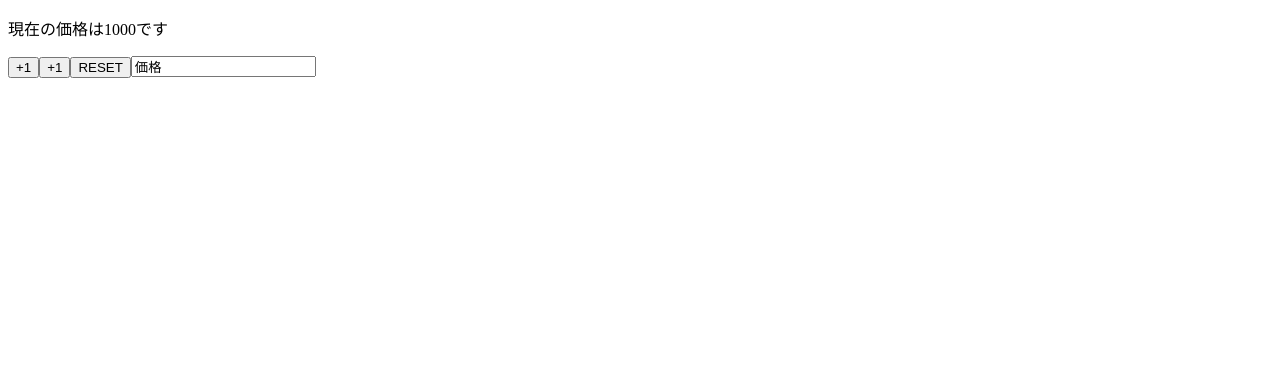
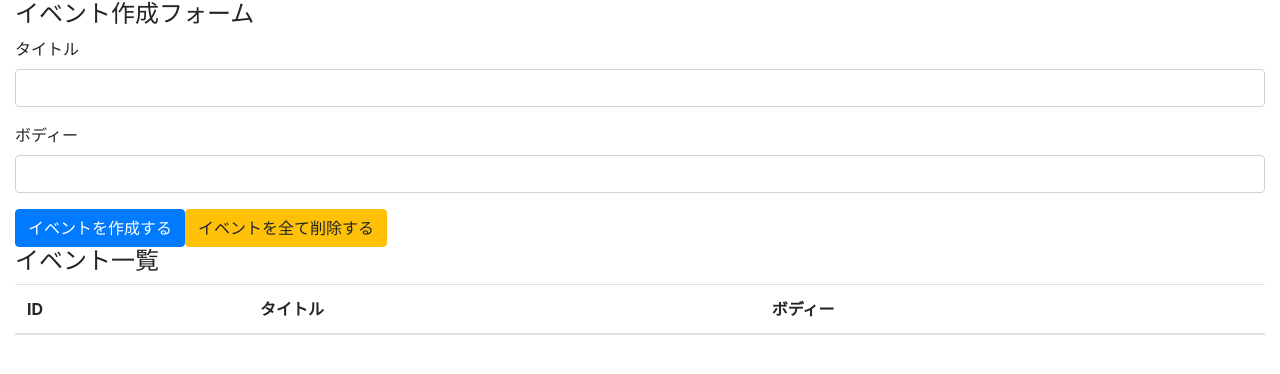
Before and after one commit to TakuoIshida/react_hooks, a React (Create React App) app: page / in a window 1280 px wide. Shown: the top 374 px of the page. Built offline with nearby package versions, Linux system fonts and the light colour scheme.

Commit message:
bootstrap attavhed

```diff
--- a/package.json
+++ b/package.json
@@ -6,6 +6,7 @@
     "@testing-library/jest-dom": "^4.2.4",
     "@testing-library/react": "^9.5.0",
     "@testing-library/user-event": "^7.2.1",
+    "bootstrap": "^4.4.1",
     "react": "^16.13.1",
     "react-dom": "^16.13.1",
     "react-scripts": "3.4.1"
--- a/src/App.js
+++ /dev/null
@@ -1,27 +0,0 @@
-import React, { useState } from 'react';
-
-const App = props => {
-  const [name, setName] = useState(props.name)
-  const [price, setPrice] = useState(props.price)
-
-  const reset = () => {
-    setName(props.name)
-    setPrice(props.price)
-  }
-  return (
-    <>
-      <p>現在の{name}は{price}です</p>
-      <button onClick={() => setPrice(price + 1)}> +1</button>
-      <button onClick={() => setPrice(price - 1)}> +1</button>
-      <button onClick={reset}>RESET</button>
-      <input value={name} onChange={(e) => setName(e.target.value)} />
-    </>
-  )
-}
-
-App.defaultProps = {
-  name: '価格',
-  price: 1000
-}
-
-export default App
--- /dev/null
+++ b/src/component/App.js
@@ -0,0 +1,38 @@
+import React, { useState } from 'react'
+import 'bootstrap/dist/css/bootstrap.min.css'
+const App = props => {
+  return (
+    <div className="container-fluid">
+      <h4>イベント作成フォーム</h4>
+      <form>
+        <div className="form-group">
+        <label htmlFor="formEventTitle">タイトル</label>
+        <input className="form-control" id="formEventTitle"></input>
+        </div>
+        <div className="form-group">
+        <label htmlFor="formEventBody">ボディー</label>
+        <input className="form-control" id="formEventBody"></input>
+        </div>
+
+        <button className="btn btn-primary">イベントを作成する</button>
+        <button className="btn btn-warning">イベントを全て削除する</button>
+        {/* <button className="btn btn-info">ログを削除する</button> */}
+      </form>
+
+      <h4>イベント一覧</h4>
+      <table className="table table-hover">
+        <thead>
+          <tr>
+            <th>ID</th>
+            <th>タイトル</th>
+            <th>ボディー</th>
+          </tr>
+        </thead>
+        <tbody>
+        </tbody>
+      </table>
+    </div>
+  )
+}
+
+export default App
--- a/src/index.js
+++ b/src/index.js
@@ -1,6 +1,6 @@
 import React from 'react'
 import ReactDOM from 'react-dom'
-import App from './App'
+import App from './component/App'
 
 ReactDOM.render(<App />,
   document.getElementById('root')
```
Also changed, not shown: 1 other file (tests, documents, lock files or other folders).
